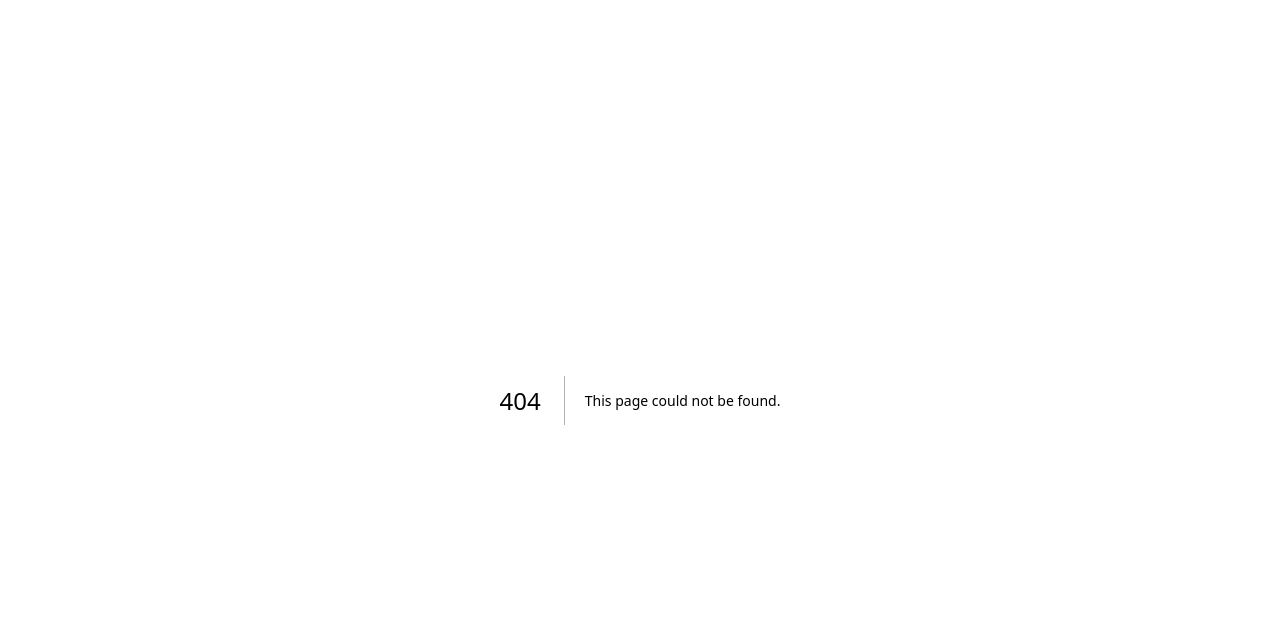
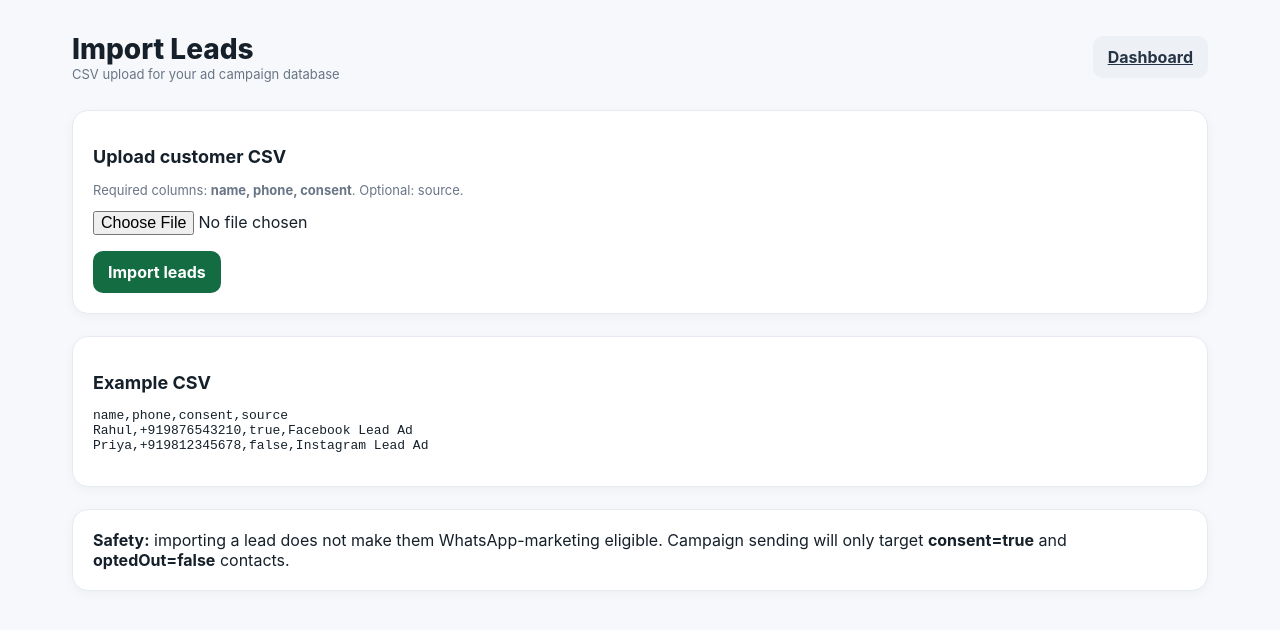
Before and after one commit to Hitesh709/WhatsappBulk, a Next.js app: page /import in a window 1280 px wide. Before the commit this address had no page. Shown: the top 630 px of the page. Built offline with nearby package versions, Linux system fonts and the light colour scheme.

Commit message:
Add CSV lead import screen

```diff
--- /dev/null
+++ b/app/import/page.tsx
@@ -0,0 +1,44 @@
+"use client";
+
+import { ChangeEvent, useState } from "react";
+import Link from "next/link";
+
+function parseCSV(text: string) {
+  const lines = text.split(/\r?\n/).filter(Boolean);
+  if (!lines.length) return [];
+  const headers = lines[0].split(",").map(x => x.trim().toLowerCase());
+  return lines.slice(1).map(line => {
+    const values = line.split(",");
+    return Object.fromEntries(headers.map((h, i) => [h, (values[i] ?? "").trim()]));
+  });
+}
+
+export default function ImportPage() {
+  const [file, setFile] = useState<File | null>(null);
+  const [result, setResult] = useState<any>(null);
+  const [busy, setBusy] = useState(false);
+
+  async function upload() {
+    if (!file) return;
+    setBusy(true); setResult(null);
+    try {
+      const rows = parseCSV(await file.text());
+      const res = await fetch("/api/leads/import", { method: "POST", headers: { "Content-Type": "application/json" }, body: JSON.stringify({ leads: rows }) });
+      setResult(await res.json());
+    } catch { setResult({ error: "Upload failed" }); }
+    finally { setBusy(false); }
+  }
+
+  return <main className="shell">
+    <header className="top"><div><div className="brand">Import Leads</div><div className="label">CSV upload for your ad campaign database</div></div><Link className="btn secondary" href="/">Dashboard</Link></header>
+    <section className="card section">
+      <h2>Upload customer CSV</h2>
+      <p className="label">Required columns: <b>name, phone, consent</b>. Optional: source.</p>
+      <input type="file" accept=".csv,text/csv" onChange={(e: ChangeEvent<HTMLInputElement>) => setFile(e.target.files?.[0] ?? null)} />
+      <div className="actions" style={{marginTop:16}}><button className="btn" disabled={!file || busy} onClick={upload}>{busy ? "Importing…" : "Import leads"}</button></div>
+      {result && <pre className="result">{JSON.stringify(result, null, 2)}</pre>}
+    </section>
+    <section className="card section"><h2>Example CSV</h2><pre className="result">name,phone,consent,source{`\n`}Rahul,+919876543210,true,Facebook Lead Ad{`\n`}Priya,+919812345678,false,Instagram Lead Ad</pre></section>
+    <section className="card section"><b>Safety:</b> importing a lead does not make them WhatsApp-marketing eligible. Campaign sending will only target <b>consent=true</b> and <b>optedOut=false</b> contacts.</section>
+  </main>;
+}
```
